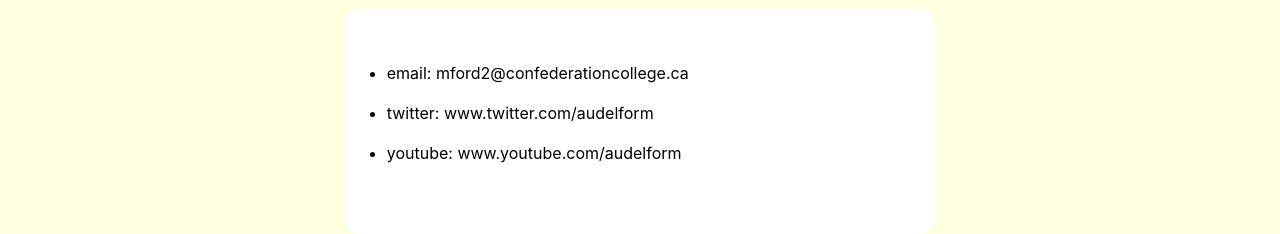
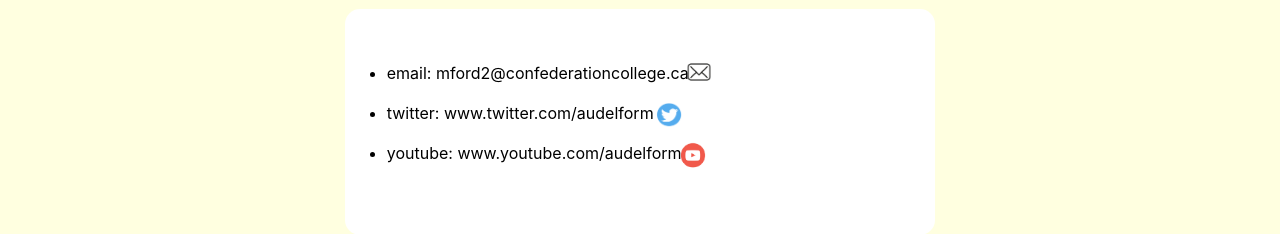
Before and after one commit to matt9735/matt9735.github.io, a plain HTML site: page contact.html in a window 1280 px wide. Shown: the part 171-405 px from the top of the page. Drawn offline with Linux system fonts and the light colour scheme.

Commit message:
2nd commit

```diff
--- a/contact.html
+++ b/contact.html
@@ -75,6 +75,21 @@ a{
     width: 100%;
     font-family:'Trebuchet MS', 'Lucida Sans Unicode', 'Lucida Grande', 'Lucida Sans', Arial, sans-serif
 }
+.youtubeLink{
+    position: relative;
+    left: 215px;
+    top: -153px;
+}
+.twitterLink{
+    position: relative;
+    left: 153px;
+    top: -203px;
+}
+.mailLink{
+    position: relative;
+    left: 153px;
+    top: -246px;
+}
 
 </style>
 <body style = "background-color: lightyellow;">
@@ -99,6 +114,14 @@ a{
             <a href="signup.html">Sign Up</a> &nbsp;
             <a href="cart.html">Cart</a> &nbsp;
         </nav>
+        <a href="https://www.youtube.com" class="youtubeLink">
+            <img src="youtubeicon.png"style="width:42px;height:42px;">
+        <a href="https://www.twitter.com" class="twitterLink">
+            <img src="twittericon.png"style="width:26px;height:26px;">
+          </a>
+        <a href="https://www.hotmail.com" class="mailLink">
+            <img src="mailicon.png"style="width:26px;height:26px;">
+        </a>
     </div>
 
 </body>
```
Also changed, not shown: mailicon.png (added), twittericon.png (added), youtubeicon.png (added).
